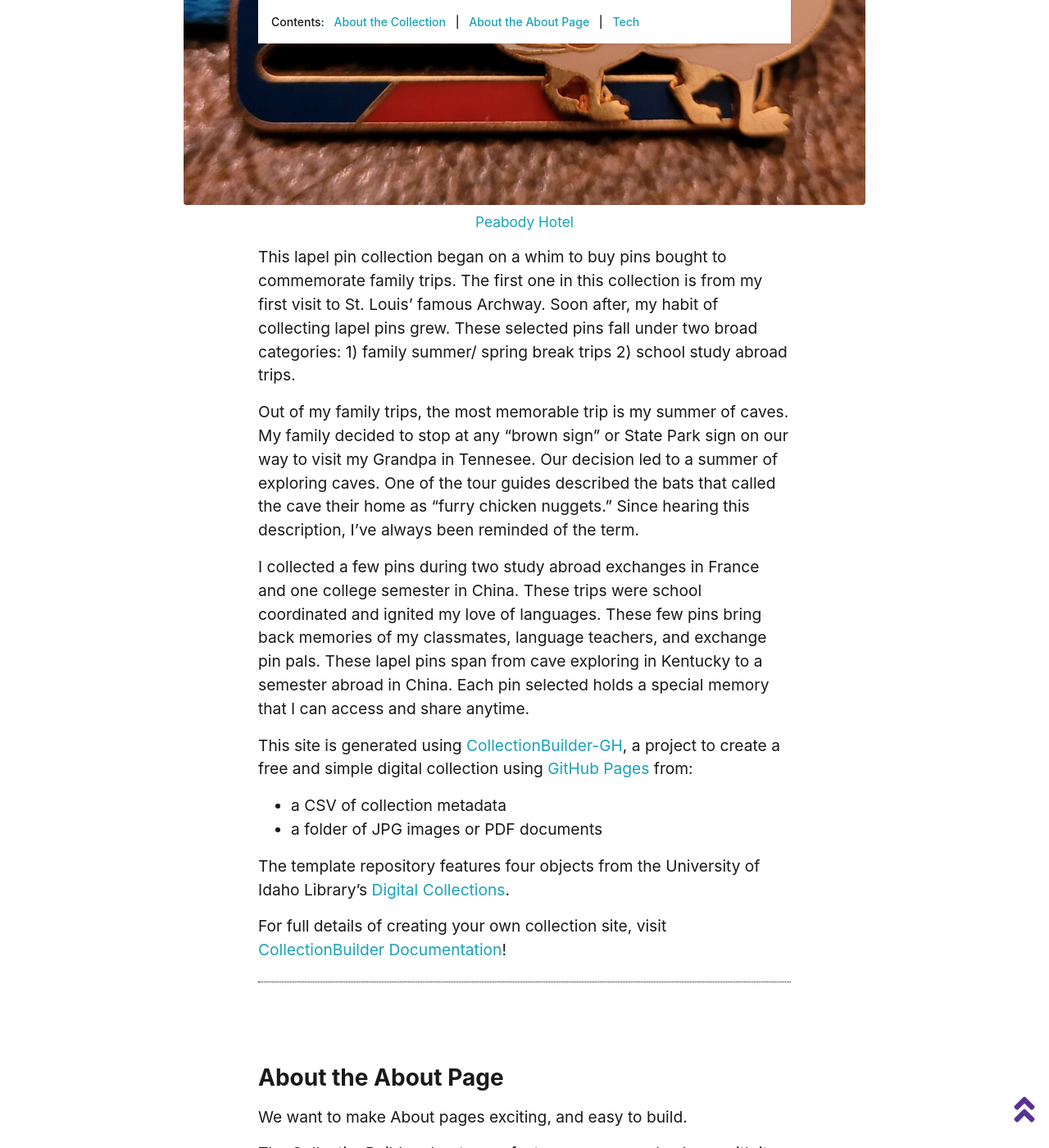
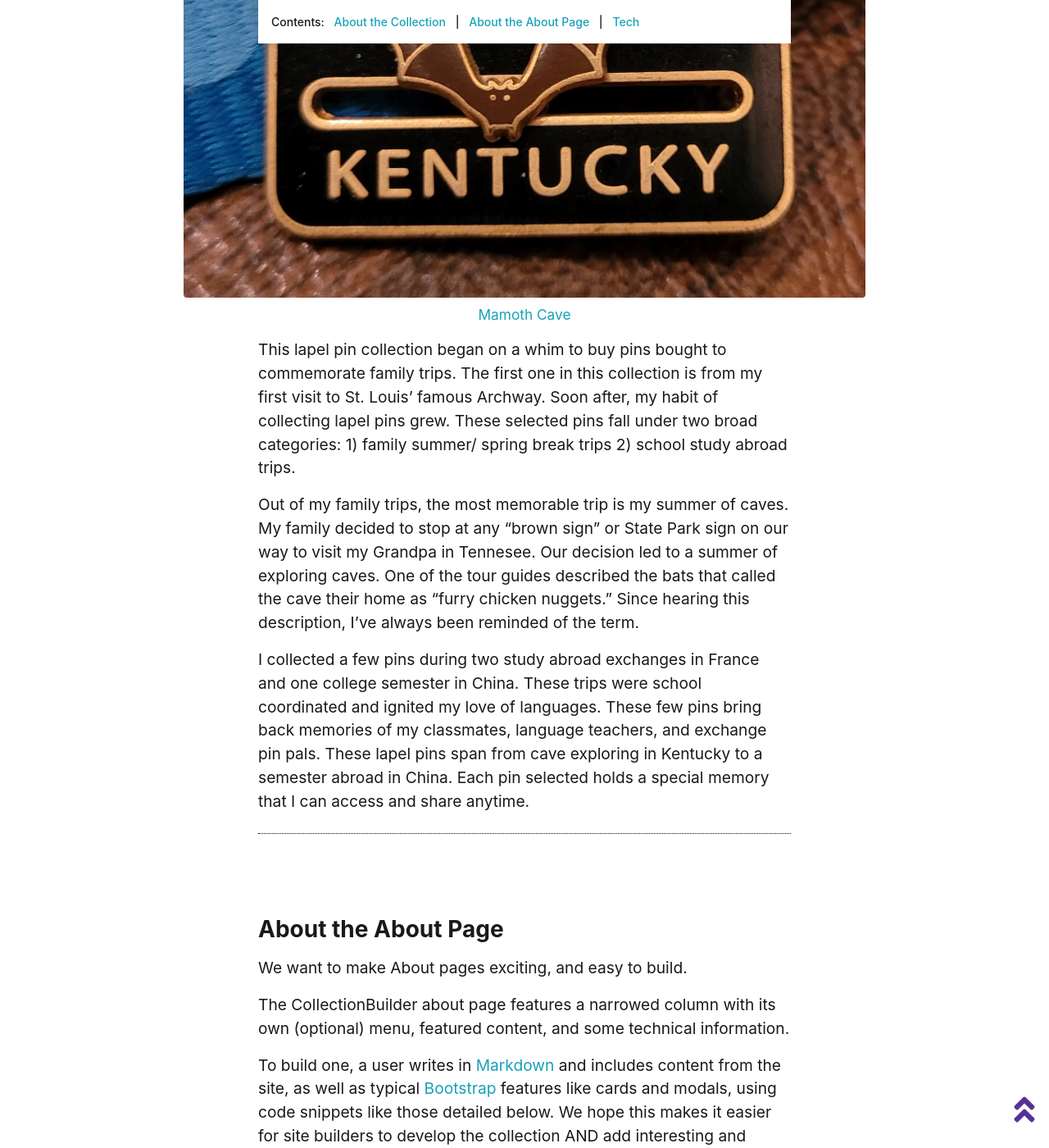
Before and after one commit to Metadata2022/pincollection, a Jekyll site: the page built from pages/about.md, in a window 1280 px wide and 1400 px high, scrolled down 1113 px. Shown: the whole window at 82% size. Built offline with Jekyll 4.4.1, drawn with Linux system fonts in a browser that asks for light colours; nearby versions of some CDN libraries.

Commit message:
deleted some text

```diff
--- a/pages/about.md
+++ b/pages/about.md
@@ -14,7 +14,7 @@ credits: true
 
 ## About the Collection
 
-{% include feature/image.html objectid="coll014" width="75" %}
+{% include feature/image.html objectid="coll011" width="75" %}
 
 This lapel pin collection began on a whim to buy pins bought to commemorate family trips. The first one in this collection is from my first visit to St. Louis' famous Archway. Soon after, my habit of collecting lapel pins grew. These selected pins fall under two broad categories: 1) family summer/ spring break trips 2) school study abroad trips.
 
@@ -22,14 +22,5 @@ Out of my family trips, the most memorable trip is my summer of caves. My family
 
 I collected a few pins during two study abroad exchanges in France and one college semester in China. These trips were school coordinated and ignited my love of languages. These few pins bring back memories of my classmates, language teachers, and exchange pin pals. These lapel pins span from cave exploring in Kentucky to a semester abroad in China. Each pin selected holds a special memory that I can access and share anytime.
 
-This site is generated using [CollectionBuilder-GH](https://collectionbuilding.github.io/gh/), a project to create a free and simple digital collection using [GitHub Pages](https://pages.github.com/) from:
-
-- a CSV of collection metadata
-- a folder of JPG images or PDF documents
-
-The template repository features four objects from the University of Idaho Library's [Digital Collections](https://www.lib.uidaho.edu/digital).
-
-For full details of creating your own collection site, visit [CollectionBuilder Documentation](https://collectionbuilder.github.io/cb-docs/)!
-
 <!-- IMPORTANT!!! DELETE this comment and the include below when you are finished editing this page for your collection. The include below introduces about page features. They will show up on your collection's about page until you delete it.  -->
 {% include cb/about_the_about.md %}
```
